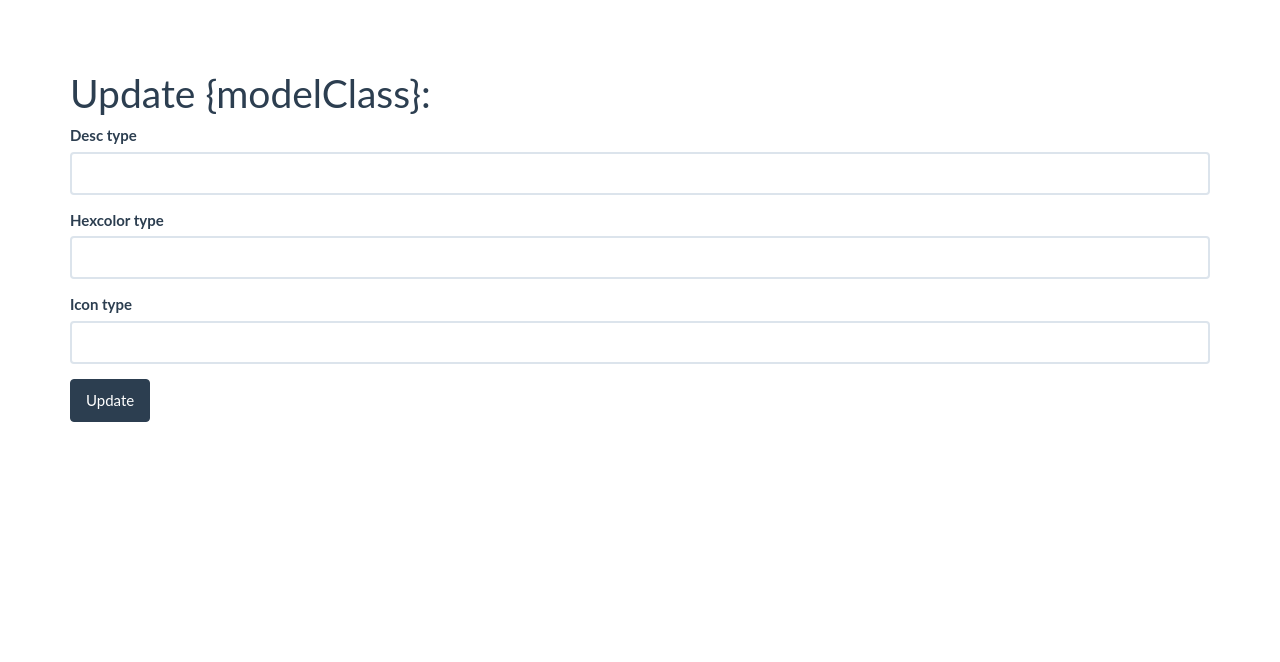
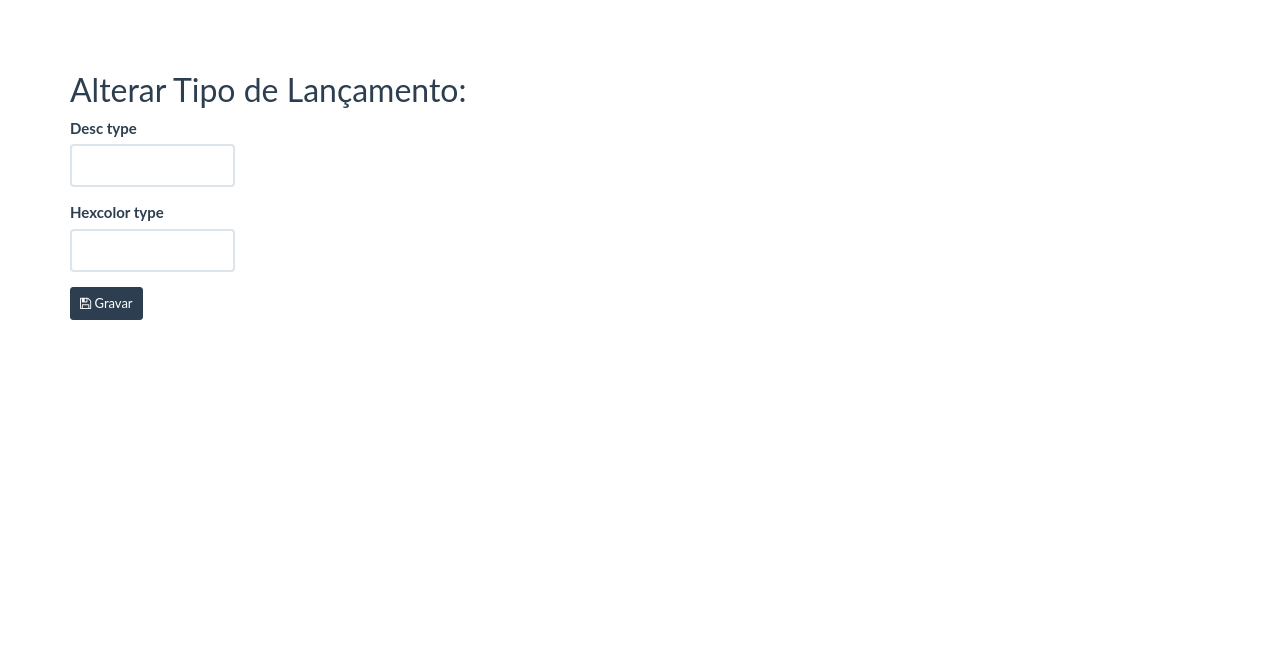
Before and after one commit to gugoan/economizzer, a Yii app: template views/type/update.php in a window 1280 px wide. Shown: the top 662 px of the page. Run offline with PHP 8.4 and a stand-in for Yii, Linux system fonts and the light colour scheme; the template is opened without the code that fills it, so the values that code supplies are empty; form fields are guessed from the names that the template uses; some libraries are stand-ins or nearby versions.

Commit message:
Fix Type area

```diff
--- a/controllers/TypeController.php
+++ b/controllers/TypeController.php
@@ -20,7 +20,7 @@
         return [
             'access' => [
                 'class' => AccessControl::classname(),
-                'only'  => ['index','create','update','delete','view'],
+                'only'  => ['index','view'],
                 'rules' => [
                     [
                         'allow' => true,
--- a/views/type/_form.php
+++ b/views/type/_form.php
@@ -2,6 +2,7 @@
 
 use yii\helpers\Html;
 use yii\widgets\ActiveForm;
+use kartik\color\ColorInput;
 
 /* @var $this yii\web\View */
 /* @var $model app\models\Type */
@@ -12,14 +13,26 @@ use yii\widgets\ActiveForm;
 
     <?php $form = ActiveForm::begin(); ?>
 
-    <?= $form->field($model, 'desc_type')->textInput(['maxlength' => 45]) ?>
+    <div class="row">
+        <div class="col-sm-2">
+    	<?= $form->field($model, 'desc_type')->textInput(['maxlength' => 45]) ?>
+    	</div>
+    </div>
+    <div class="row">
+        <div class="col-sm-2">
+	    <?php
+	    //$form->field($model, 'hexcolor_type')->textInput(['maxlength' => 45])
+	    echo $form->field($model, 'hexcolor_type')->widget(ColorInput::classname(), [
+	    	'options' => ['placeholder' => 'Selecione'],
+		]);
+	    ?>
+	    </div>
+    </div>
 
-    <?= $form->field($model, 'hexcolor_type')->textInput(['maxlength' => 45]) ?>
-
-    <?= $form->field($model, 'icon_type')->textInput(['maxlength' => 45]) ?>
+    <?php // $form->field($model, 'icon_type')->textInput(['maxlength' => 45]) ?>
 
     <div class="form-group">
-        <?= Html::submitButton($model->isNewRecord ? Yii::t('app', 'Create') : Yii::t('app', 'Update'), ['class' => $model->isNewRecord ? 'btn btn-success' : 'btn btn-primary']) ?>
+        <?= Html::submitButton($model->isNewRecord ? Yii::t('app', '<i class="fa fa-floppy-o"></i> Gravar') : Yii::t('app', '<i class="fa fa-floppy-o"></i> Gravar'), ['class' => $model->isNewRecord ? 'btn btn-primary grid-button btn-sm' : 'btn btn-primary grid-button btn-sm']) ?>
     </div>
 
     <?php ActiveForm::end(); ?>
--- a/views/type/update.php
+++ b/views/type/update.php
@@ -5,16 +5,16 @@ use yii\helpers\Html;
 /* @var $this yii\web\View */
 /* @var $model app\models\Type */
 
-$this->title = Yii::t('app', 'Update {modelClass}: ', [
+$this->title = Yii::t('app', 'Alterar Tipo de Lançamento: ', [
     'modelClass' => 'Type',
-]) . ' ' . $model->id_type;
-$this->params['breadcrumbs'][] = ['label' => Yii::t('app', 'Types'), 'url' => ['index']];
+]) . ' ' . $model->desc_type;
+$this->params['breadcrumbs'][] = ['label' => Yii::t('app', 'Tipos de Lançamento'), 'url' => ['index']];
 $this->params['breadcrumbs'][] = ['label' => $model->id_type, 'url' => ['view', 'id' => $model->id_type]];
 $this->params['breadcrumbs'][] = Yii::t('app', 'Update');
 ?>
 <div class="type-update">
 
-    <h1><?= Html::encode($this->title) ?></h1>
+    <h2><?= Html::encode($this->title) ?></h2>
 
     <?= $this->render('_form', [
         'model' => $model,
```
Also changed, not shown: views/type/index.php (+12 -2 lines).
